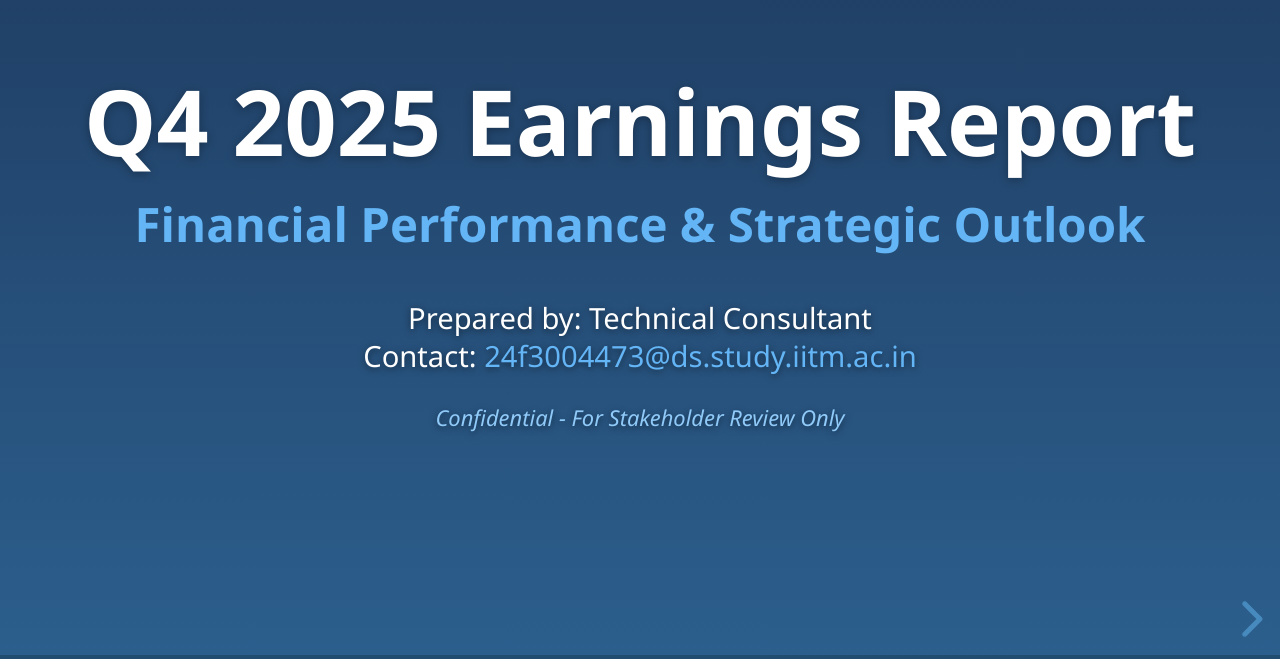
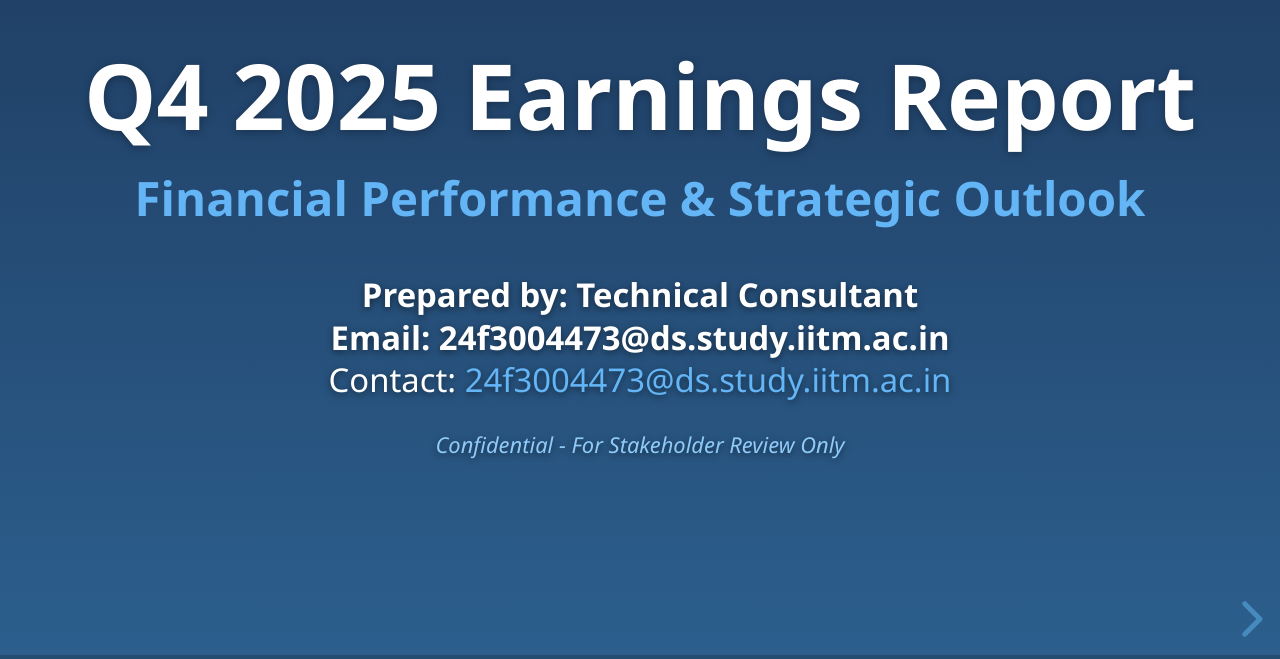
Before and after one commit to shreyak541/RevealJS-Web-Based-Presentations, a website: page index.html in a window 1280 px wide. Shown: the part 141-800 px from the top of the page. Drawn offline with nearby package versions, Linux system fonts and the light colour scheme.

Commit message:
Make email address more prominent in presentation

```diff
--- a/index.html
+++ b/index.html
@@ -16,9 +16,10 @@
         <section data-background-gradient="linear-gradient(to bottom, #1e3a5f, #2c5f8d)">
           <h1>Q4 2025 Earnings Report</h1>
           <h3>Financial Performance & Strategic Outlook</h3>
-          <p style="margin-top: 50px; font-size: 0.8em;">
-            Prepared by: Technical Consultant<br />
-            Contact: <a href="mailto:24f3004473@ds.study.iitm.ac.in">24f3004473@ds.study.iitm.ac.in</a>
+          <p style="margin-top: 50px; font-size: 0.9em;">
+            <strong>Prepared by: Technical Consultant</strong><br />
+            <strong>Email: 24f3004473@ds.study.iitm.ac.in</strong><br />
+            Contact: <a href="mailto:24f3004473@ds.study.iitm.ac.in" style="color: #64b5f6;">24f3004473@ds.study.iitm.ac.in</a>
           </p>
           <p style="font-size: 0.6em; margin-top: 30px;">
             <em>Confidential - For Stakeholder Review Only</em>
@@ -34,6 +35,8 @@
         <section data-markdown>
           <textarea data-template>
             ## Executive Summary
+
+            **Presented by: 24f3004473@ds.study.iitm.ac.in**
 
             ### Key Highlights Q4 2025
 
@@ -402,13 +405,16 @@ security:
         <section data-background-gradient="linear-gradient(to bottom, #1e3a5f, #2c5f8d)">
           <h2>Thank You</h2>
           <h3 style="margin-top: 50px;">Questions & Discussion</h3>
-          <div style="margin-top: 60px; font-size: 0.9em;">
+          <div style="margin-top: 60px; font-size: 1em;">
             <p>
               <strong>Technical Consultant</strong><br />
               Financial Technology Division
             </p>
-            <p style="margin-top: 20px;">
-              📧 <a href="mailto:24f3004473@ds.study.iitm.ac.in">24f3004473@ds.study.iitm.ac.in</a>
+            <p style="margin-top: 25px; font-size: 1.1em;">
+              <strong>Email: 24f3004473@ds.study.iitm.ac.in</strong>
+            </p>
+            <p style="margin-top: 15px;">
+              📧 <a href="mailto:24f3004473@ds.study.iitm.ac.in" style="color: #64b5f6; font-size: 1.1em;">24f3004473@ds.study.iitm.ac.in</a>
             </p>
             <p style="margin-top: 40px; font-size: 0.8em; opacity: 0.8;">
               <em>Confidential - Q4 2025 Earnings Report</em>
```
